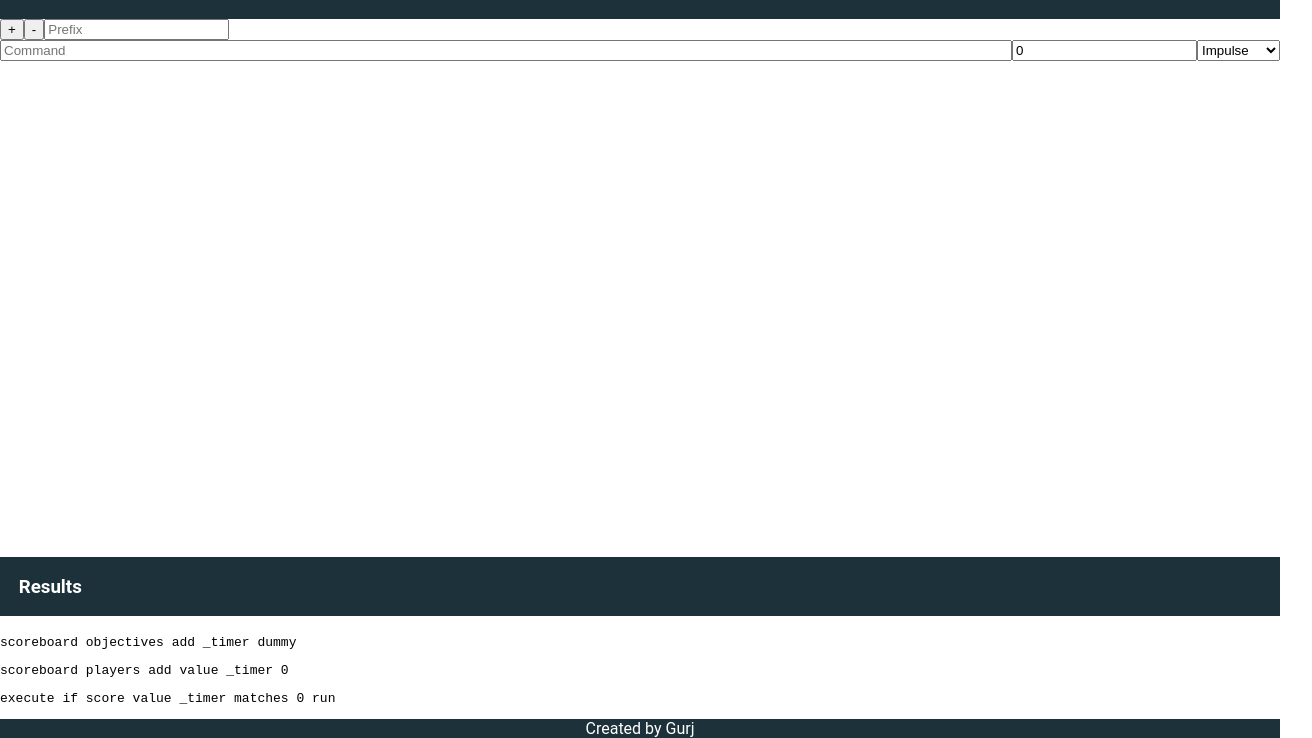
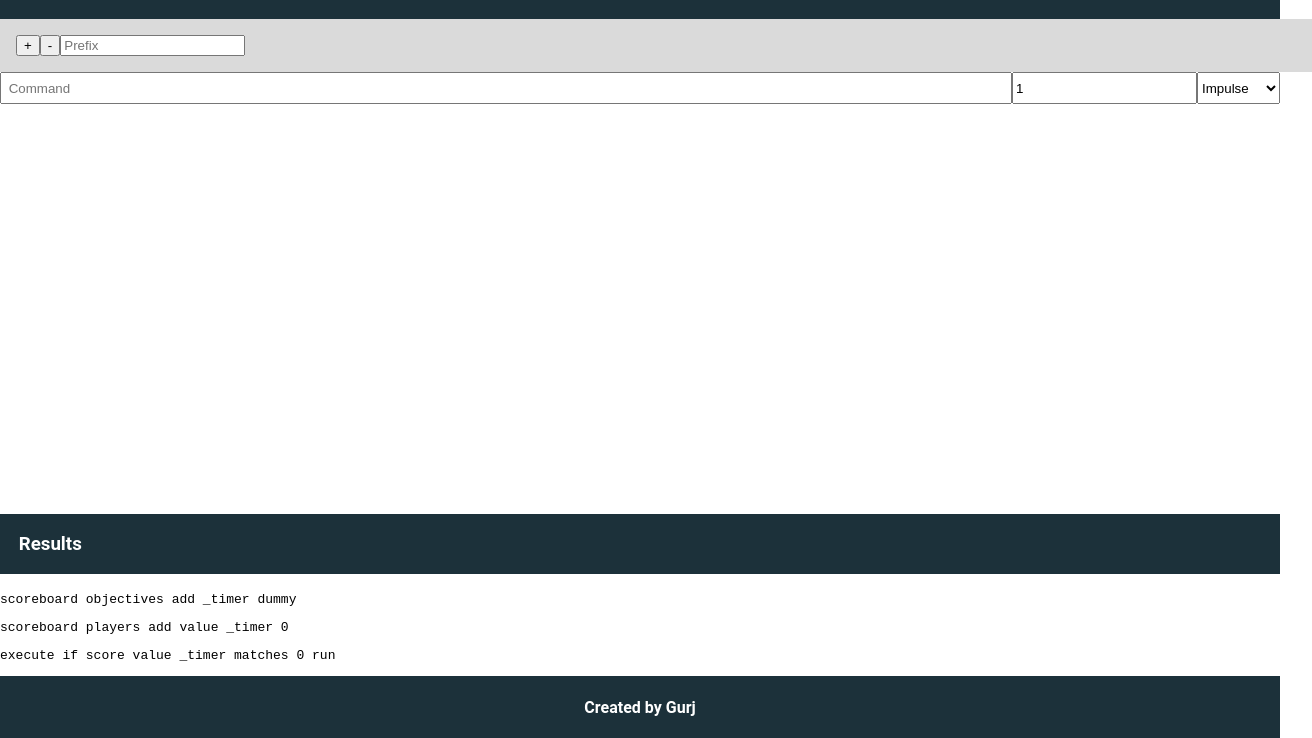
Before and after one commit to GurjeetB/cmd-seq, a plain HTML site: page index.html in a window 1280 px wide. Shown: the part 62-800 px from the top of the page, 1312 px wide, since content can reach past the window. Drawn offline with nearby package versions, Linux system fonts and the light colour scheme.

Commit message:
More CSS

```diff
--- a/index.html
+++ b/index.html
@@ -27,8 +27,8 @@
             </div>
             <div id="cmd_input">
                 <form action="#" class="cmd_row">
-                    <input type="text" name="Command" placeholder="Command" id="command">
-                    <input type="number" min="0" value="0" name="Time" id="time">
+                    <input type="text" class="user_input" name="Command" placeholder="Command" id="command">
+                    <input type="number" min="0" value="1" name="Time" id="time">
                     <select name="Type" id="pulsetype">
                         <option value="impulse" selected>Impulse</option>
                         <option value="repeat">Repeating</option>
@@ -37,13 +37,15 @@
             </div>
             <div id="cmd_output">
                 <h3>Results</h3>
-                <pre id="objective_creator"></pre>
-                <pre id="sequence_starter"></pre>
-                <pre id="list_of_commands"></pre>
+                <div id="all_commands">
+                    <pre id="objective_creator"></pre>
+                    <pre id="sequence_starter"></pre>
+                    <pre id="list_of_commands"></pre>
+                </div>
             </div>
         </main>
         <footer>
-            Created by Gurj
+            <h4>Created by Gurj</h4>
         </footer>
     </body>
 </html>
--- a/scripts/cmd-seq.js
+++ b/scripts/cmd-seq.js
@@ -3,8 +3,8 @@ function addCommandRow(){
     // It adds a form. That's literally it
     $(`#cmd_input`).append(`
     <form action="#" class="cmd_row">
-                    <input type="text" name="Command" placeholder="Command" id="command">
-                    <input type="number" min="0" value="0" name="Time" id="time">
+                    <input type="text" class="user_input" name="Command" placeholder="Command" id="command">
+                    <input type="number" min="0" value="1" name="Time" id="time">
                     <select name="Type" id="pulsetype">
                         <option value="impulse" selected>Impulse</option>
                         <option value="repeat">Repeating</option>
--- a/styles/style.scss
+++ b/styles/style.scss
@@ -2,6 +2,7 @@ $background-color: white;
 $header-color: #1c313a;
 $text-color: white;
 $output-color: #233752;
+$options-color: rgb(218, 218, 218);
 
 @mixin centered_inputs {
     display: flex;
@@ -36,7 +37,6 @@ body{
     flex-direction: column;
     min-height: 100vh;
     font-family: 'Roboto', sans-serif;
-    overflow: hidden;
 }
 main{
     flex: 1;
@@ -55,12 +55,18 @@ pre{
     width: 100%;
 }
 
+.user_input{
+    padding: 0.5em;
+}
+
 .cmd_row{
     @include centered_inputs;
 }
 
 #buttons{
     @include centered_inputs;
+    padding: 1em;
+    background-color: $options-color;
 }
 
 #cmd_input{
```
Also changed, not shown: styles/style.css, 1 other file.
